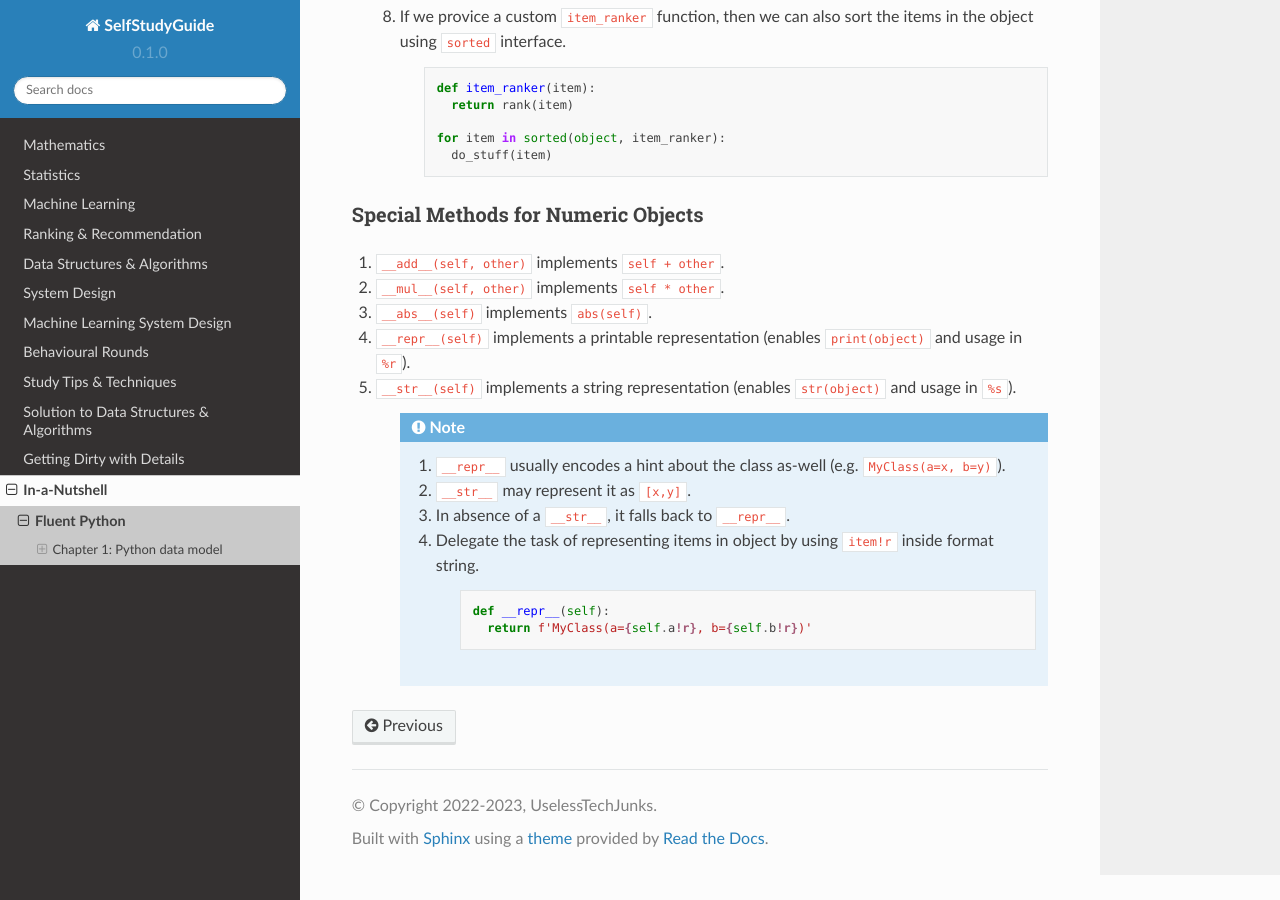
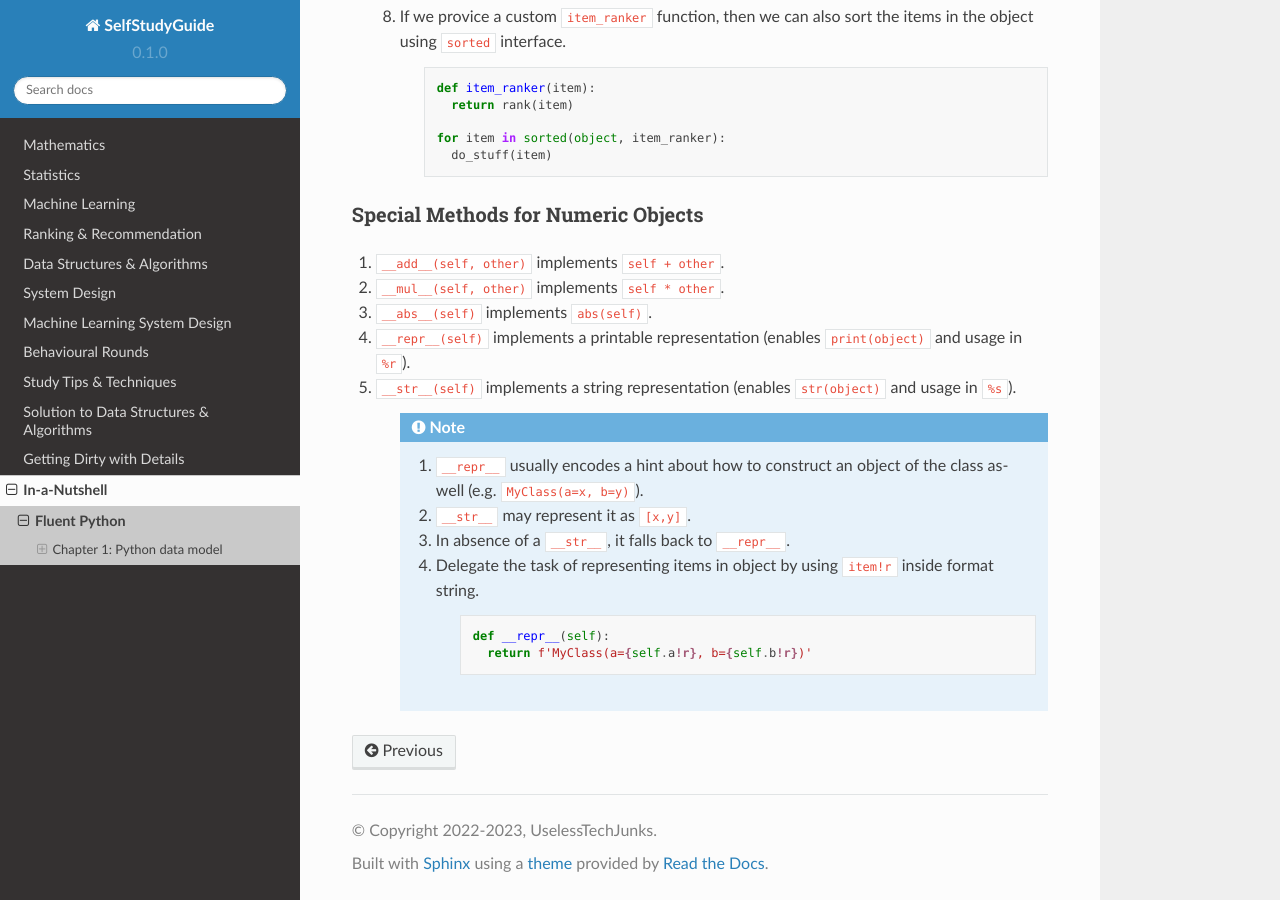
Before and after one commit to uselesstechjunks/leetcode, a Sphinx documentation site: the page built from docs/source/fluent-python.rst, in a window 1280 px wide and 900 px high, scrolled down 946 px. Built offline with Sphinx 7.4.7 and the Read the Docs theme 2.0.0, drawn with Linux system fonts in a browser that asks for light colours.

Commit message:
Update fluent-python.rst

```diff
--- a/docs/source/fluent-python.rst
+++ b/docs/source/fluent-python.rst
@@ -66,7 +66,7 @@ Special Methods for Numeric Objects
 
     .. note::
 
-      #. ``__repr__`` usually encodes a hint about the class as-well (e.g. ``MyClass(a=x, b=y)``).
+      #. ``__repr__`` usually encodes a hint about how to construct an object of the class as-well (e.g. ``MyClass(a=x, b=y)``).
       #. ``__str__`` may represent it as ``[x,y]``.
       #. In absence of a ``__str__``, it falls back to ``__repr__``.
       #. Delegate the task of representing items in object by using ``item!r`` inside format string.
```
